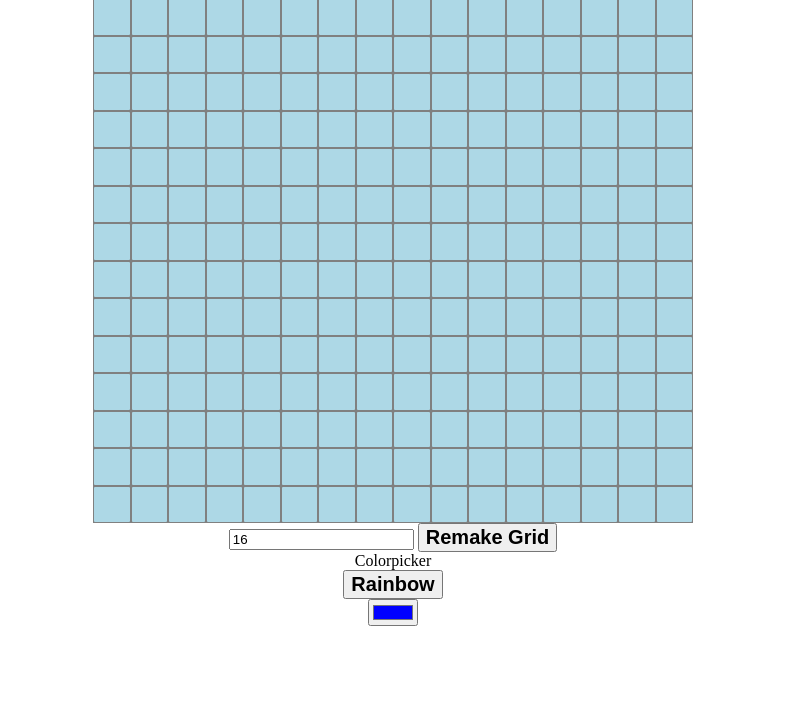
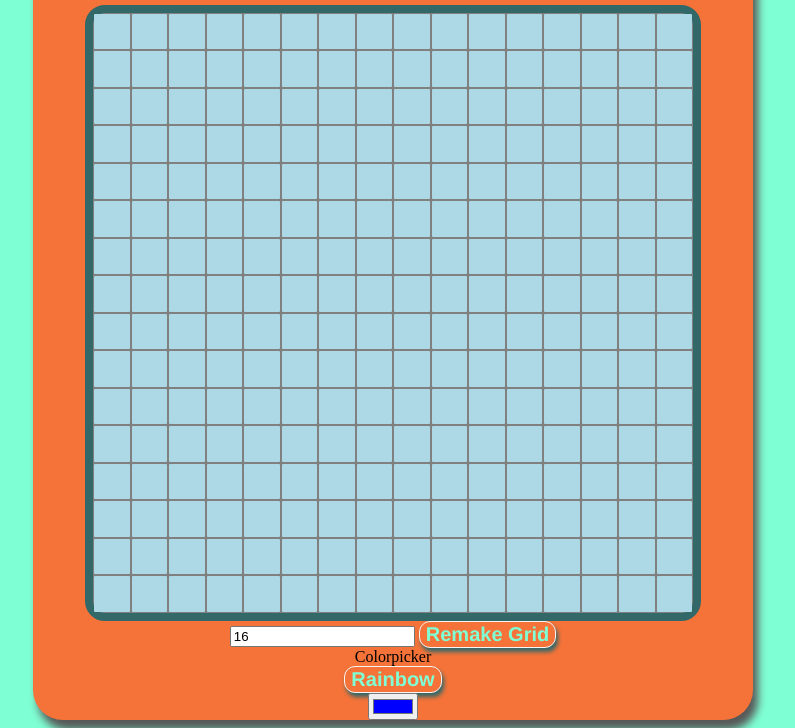
Before and after one commit to Altersandr/odin-erch-a-sketch, a plain HTML site: page index.html in a window 1280 px wide. Shown: the part 105-833 px from the top of the page, without its empty margins (247-1042 px from the left). Drawn offline with Linux system fonts and the light colour scheme.

Commit message:
some ui changes and styles

```diff
--- a/index.html
+++ b/index.html
@@ -8,6 +8,8 @@
     <title>Etch-a-sketch</title>
 </head>
 <body>
+    <div id = "frame">
+        <h1>Etch-a-sketch</h1>
         <div id = "sketchField"></div>
         <div class = "remakeRow">
             <input type = "text" id = "size" value = "16">
@@ -16,6 +18,7 @@
         <label for ="colorpicker">Colorpicker</label>
         <button id = "rainbow">Rainbow</button>
         <input type = "color" id = "colorpicker" value="#0000ff">
+    </div>
     <script src="scripts.js" defer></script>
 </body>
 </html>
--- a/scripts.js
+++ b/scripts.js
@@ -25,7 +25,6 @@ const reset = document.getElementById('resetField');
 reset.addEventListener('click', resetGrid);
 reset.addEventListener('click', initiateGrid);
 
-let timer = null;
 
 function initiateGrid(){
     let gridSize = document.getElementById('size').value;
@@ -35,15 +34,17 @@ function initiateGrid(){
     }
     let cellSize = (divContainer.clientWidth*1.0) /gridSize;
     for(i = 0; i<gridSize**2; i++){
-        let i = document.createElement('div');
-        i.style.backgroundColor = 'lightblue';
-        i.style.margin = '1px';
-        i.className = 'box';
-        i.style.display = 'flex' ;
-        i.style.width = (cellSize - (borderSize * 2)) + "px";
-        i.style.height = (cellSize - (borderSize * 2)) + "px";
+        let box = document.createElement('div');
+        box.className = 'box';
+        box.style.width = (cellSize - (borderSize * 2)) + "px";
+        box.style.height = (cellSize - (borderSize * 2)) + "px";
 
-        i.addEventListener('mouseenter', function backgroundChange(){
+
+        divContainer.addEventListener('mousedown', ()=>
+
+
+        box.addEventListener('mousemove', function backgroundChange(){
+
             if (event.target.classList.contains('rainbow')){
                 let rainbow = '#';
                 let colorArray = [0, 1, 2, 3, 4, 5, 6, 7, 8, 9, "A", "B", "C", "D", "E", "F"];
@@ -53,26 +54,20 @@ function initiateGrid(){
                 rainbow += colorArray[Math.floor(Math.random()*colorArray.length)];
 
 
-                // console.log(event.target.className)
                 event.target.style.backgroundColor = rainbow;
                 }
             }else{
-        //     timer = setInterval( function(e){i.style.backgroundColor = `${colorPick}`
-        // console.log('mouse is up')}, 50);
-            i.style.backgroundColor = `${colorPick}`;}
-        })
-        // i.addEventListener('mouseup', mouseOut);
-        // i.addEventListener('mouseleave', mouseOut);
-        divContainer.appendChild(i);
+
+            box.style.backgroundColor = `${colorPick}`;}
+        }))
+
+        divContainer.appendChild(box);
 
     }
 
 }
 
 
-
-// box.addEventListener('mouseup', mouseOut);
-// box.addEventListener('mousedown', mouseOut);
 
 function mouseOut(e){
     console.log('you left')
@@ -85,29 +80,9 @@ function resetGrid(){
     divContainer.innerHTML = "";
 }
 
-
-// rainbow button function
-// let rainbow = '#';
-// colorArray = [0, 1, 2, 3, 4, 5, 6, 7, 8, 9, "A", "B", "C", "D", "E", "F"];
-
-// function colorGenerator(){
-//     for (let i = 0; i<6; i++){
-//         rainbow += colorArray[Math.floor(Math.random()*colorArray.length)];
-//     }
-//         return rainbow
-// }
-
-
-// rainbow button function
 let rainbowBtn = document.getElementById('rainbow');
 rainbowBtn.addEventListener('click', ()=>{
     const box = document.querySelectorAll('.box');
     box.forEach(box=> box.classList.add('rainbow'))
 
 })
-
-
-
-function removeBgChange(){
-    i.removeEventListener('mouseenter', backgroundChange())
-}
--- a/styles.css
+++ b/styles.css
@@ -6,6 +6,8 @@
   background-color: gray;
   display:flex;
   flex-flow: row wrap;
+  border: 8px solid #336868;
+  border-radius: 20px;
 
 }
 
@@ -23,8 +25,39 @@ body{
     flex-direction: column;
     align-items: center;
     padding-top: 20px;
+    background-color: aquamarine;
 }
 
 .box{
   border-radius: 1px;
+  background-color:lightblue;
+  margin: 1px;
 }
+
+#frame{
+  background-color: rgb(245, 115, 56);
+  min-height: 90vh;
+  min-width: 90vh;
+  display: flex;
+  justify-content: center;
+  flex-direction: column;
+  align-items: center;
+  border-radius: 30px;
+  box-shadow: 5px 10px 8px #585858;
+}
+
+h1,
+button{
+  background-color: rgb(245, 115, 56);
+  color: aquamarine;
+  box-shadow: 2px 4px 4px #336868;
+  border-radius: 11px;
+  border: 1px solid whitesmoke;
+  font-weight: 800;
+  font-family: 'Franklin Gothic Medium', 'Arial Narrow', Arial, sans-serif;
+
+
+button:hover{
+  border: 2px solid red;
+
+}
```
Lines whose indentation alone changed are shown as unchanged.
